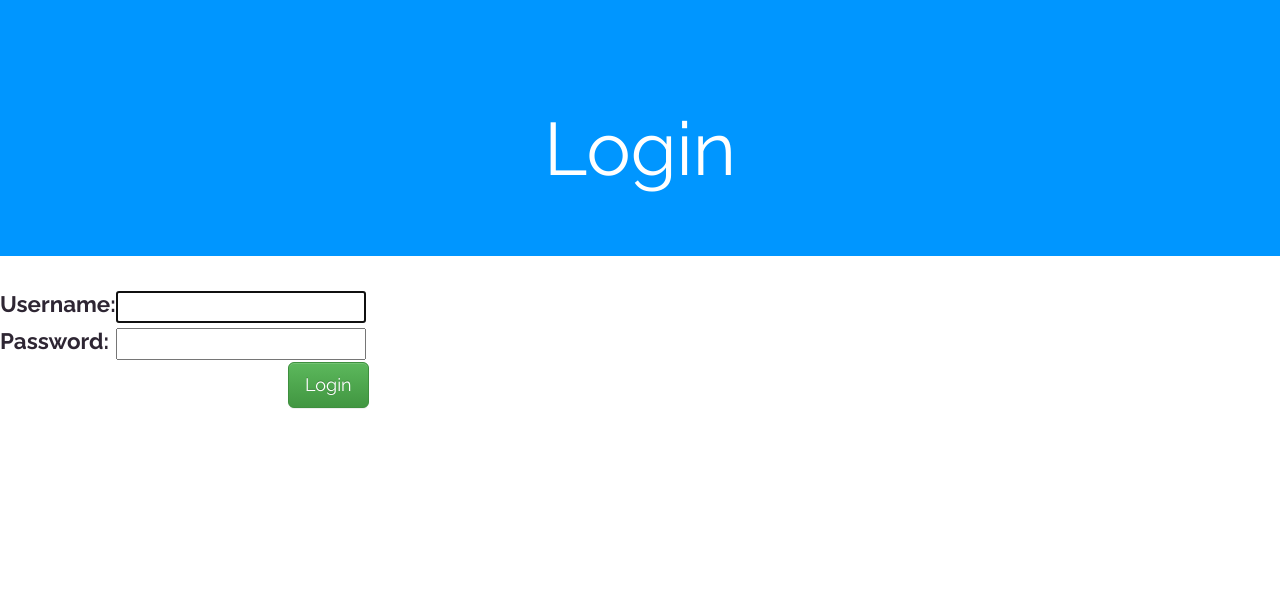
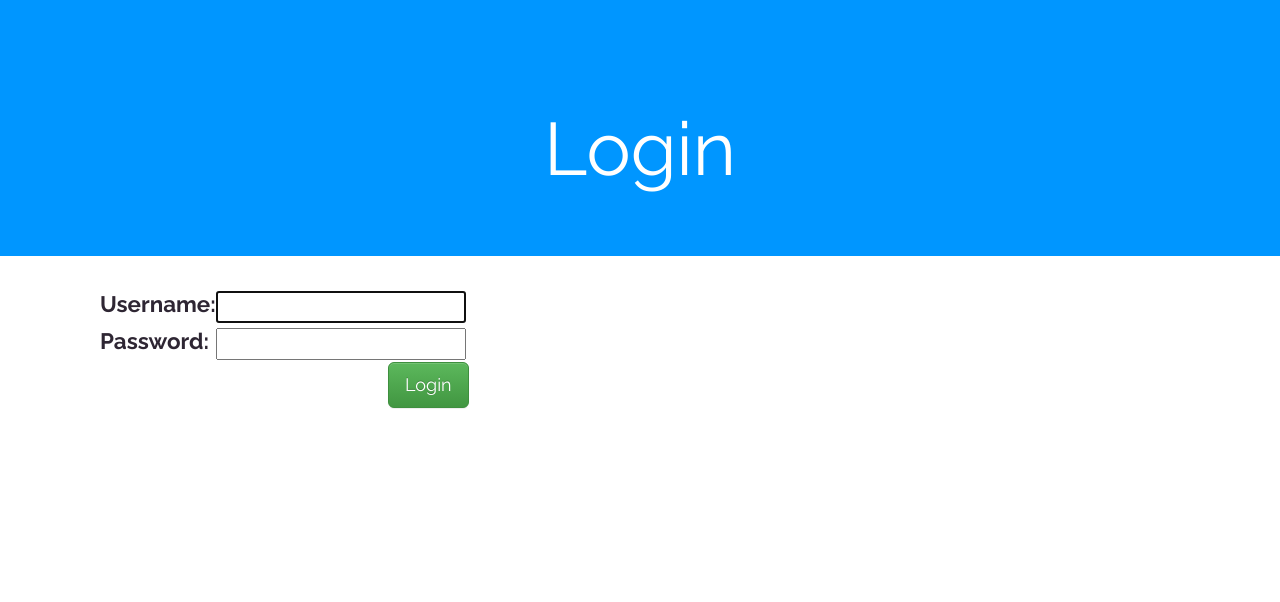
Before and after one commit to BarnettMichael/website, a Django app: page /accounts/login/ in a window 1280 px wide. Shown: the top 602 px of the page. Run offline with Django 3.2, Linux system fonts and the light colour scheme; parts of the project's set-up code (start-up, migrations or seed data) failed here and were passed over; some libraries are stand-ins or nearby versions.

Commit message:
moved login form away from edge of screen

```diff
--- a/website/static/css/main.css
+++ b/website/static/css/main.css
@@ -428,7 +428,7 @@ footer a:hover {
     }
 
 .login_form {
-    margin: 4vh auto;
+    margin: 4vh 100px;
     font-size: 1.4em;
     position:relative;
     }
```
